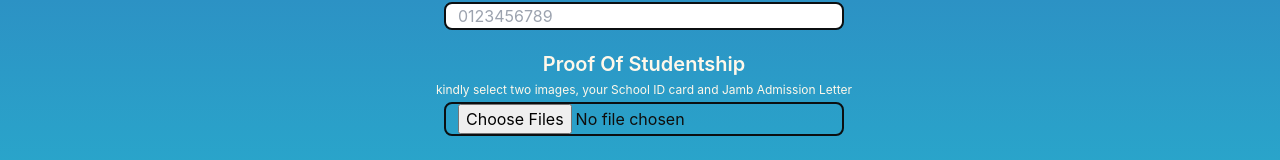
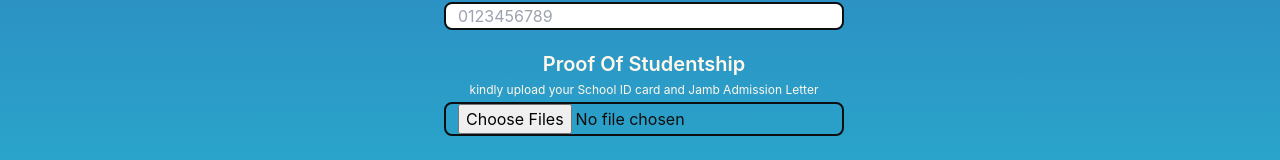
Before and after one commit to Webmyn001/MIH-client, a React (Create React App) app: page /form in a window 1280 px wide. Shown: the part 514-674 px from the top of the page. Built offline with nearby package versions, Linux system fonts and the light colour scheme; no server answers.

Commit message:
Update Formdetails.js

```diff
--- a/src/MakeitHalaal/Form/Formdetails.js
+++ b/src/MakeitHalaal/Form/Formdetails.js
@@ -106,7 +106,7 @@ const OnchangeShortnote =(e)=> {
 
 if (e.target.files.length < 2 ) {
   setImages(null)
-   alert("please upload two images School ID card and Jamb Admission Letter")
+   alert("please select two images, your School ID card and Jamb Admission Letter")
    }else{
         setImages([]);
         files.forEach(file => {
@@ -161,7 +161,7 @@ console.log(Name,School,BankName,AcctName,AcctNo,Whatsapp,Shortnote,images )
 
 
                 <h1 className='pt-5 text-[#fff8ea] font-semibold text-xl'>Proof Of Studentship</h1>
-               <label htmlFor='file'  className=" text-xs text-[#fff8ea] py-1 ">kindly select two images, your School ID card and Jamb Admission Letter</label>
+               <label htmlFor='file'  className=" text-xs text-[#fff8ea] py-1 ">kindly upload your School ID card and Jamb Admission Letter</label>
                 <input  type='file'  name='images' onChange={OnchangefileID}
                 className=" border-[#0b0f11] focus:outline-0
                 sm:w-[400px] w-[250px] border-2 rounded-lg px-3 text-[#0f0e0c]" multiple required/>
```
